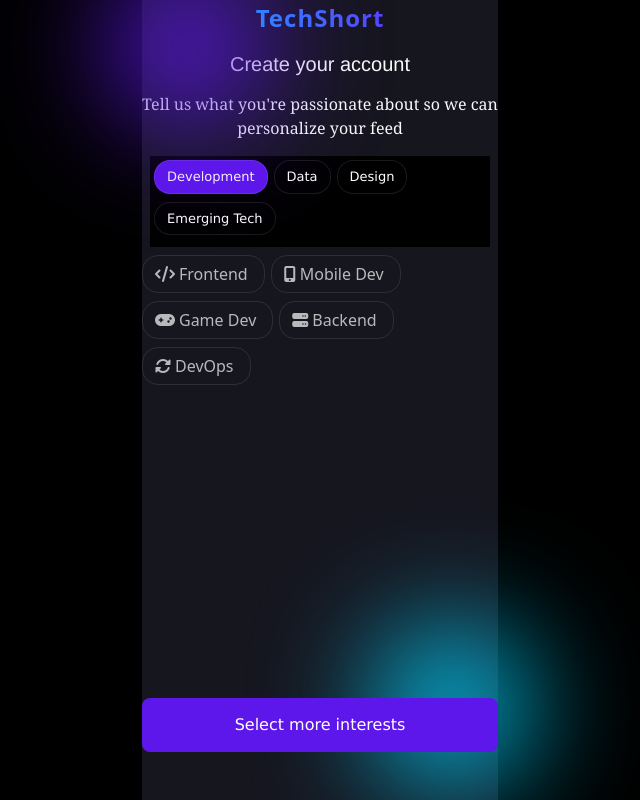
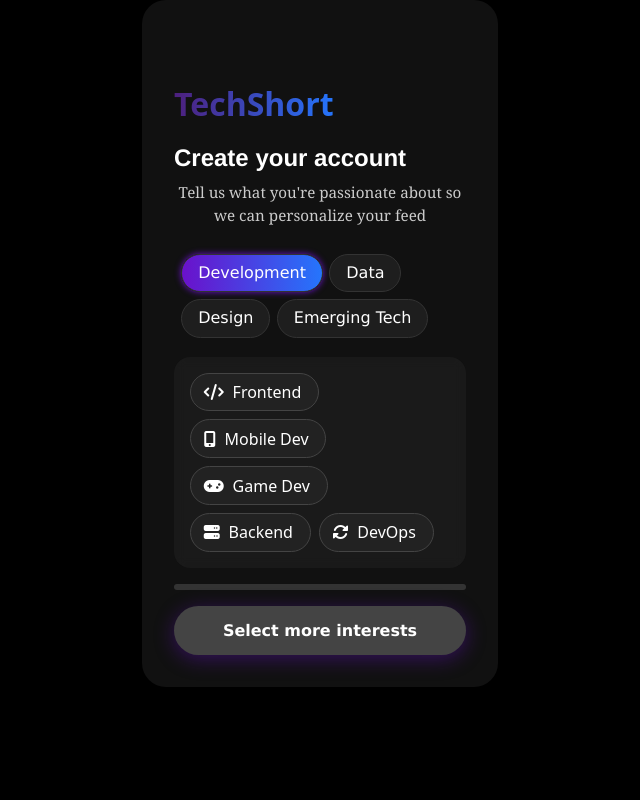
Before and after one commit to mohdshahrukh007/techShortFeed, an Angular app in the folder frontend/: page / in a window 1280 px wide. Shown: the whole page, without its empty margins (320-960 px from the left). Built offline with nearby package versions, Linux system fonts and the light colour scheme.

Commit message:
Enhance styling for interest-based signup and short feed components for improved aesthetics and usability

```diff
--- a/frontend/src/app/intrest-based-signup/intrest-based-signup.component.html
+++ b/frontend/src/app/intrest-based-signup/intrest-based-signup.component.html
@@ -8,11 +8,11 @@
 
                 <h1 class="form-title">Create your account</h1>
 
-                <div class="text-center welcome-message">
+                <div class="text-center welcome-message font-monospace">
                 <p>Tell us what you're passionate about so we can personalize your feed</p>
                 </div>
 
-                <div class="category-filter d-block p-1 m-2">
+                <div class="py-2 category-filter d-block p-1 my-2">
                 <button class="filter-btn" [class.active]="activeFilter === 'dev'" (click)="filterInterests('dev')">Development</button>
                 <button class="filter-btn" [class.active]="activeFilter === 'data'" (click)="filterInterests('data')">Data</button>
                 <button class="filter-btn" [class.active]="activeFilter === 'design'" (click)="filterInterests('design')">Design</button>
--- a/frontend/src/app/intrest-based-signup/intrest-based-signup.component.scss
+++ b/frontend/src/app/intrest-based-signup/intrest-based-signup.component.scss
@@ -8,138 +8,161 @@
   --border: rgba(255, 255, 255, 0.1);
 }
 
-body {
-  background-color: var(--background);
-  color: var(--text);
-  font-family: "Inter", sans-serif;
+.signup-card {
+  background: #111;
+  border-radius: 24px;
+  padding: 2rem;
+  box-shadow: 0 8px 32px rgba(0,0,0,0.6);
+  backdrop-filter: blur(10px);
+  position: relative;
+  overflow: hidden;
 }
 
-.container {
-  display: flex;
-  justify-content: center;
-  align-items: center;
+/* Logo with gradient text */
+.logo span {
+  font-size: 2rem;
+  font-weight: 800;
+  background: linear-gradient(90deg, #4d1f7d, #2575fc);
+  -webkit-background-clip: text;
+  -webkit-text-fill-color: transparent;
 }
-.category-filter{
-  overflow: hidden;
-  background-color: black;
-  font-size: small;
-  text-wrap: normal;
-  display: flex;
-  justify-content: center;
-  align-items: center;
+
+/* Form title */
+.form-title {
+  font-size: 1.5rem;
+  font-weight: 600;
+  color: white;
+  margin-top: 1rem;
+  margin-bottom: 0.5rem;
 }
-.signup-card {
-  height: 100vh;
-  background-color: var(--card-bg);
-  width: 100%;
-  box-shadow: 0 4px 20px rgba(0, 0, 0, 0.4);
+
+/* Welcome message */
+.welcome-message p {
+  color: #ccc;
+  font-size: 0.95rem;
+  margin-bottom: 1rem;
 }
+
+/* Category filter buttons */
+.category-filter .filter-btn {
+  margin: 0.2rem;
+  padding: 0.4rem 1rem;
+  border-radius: 24px;
+  border: 1px solid #333;
+  background: #1e1e1e;
+  color: white;
+  transition: all 0.2s;
+  font-weight: 500;
+}
+
+.category-filter .filter-btn.active {
+  background: linear-gradient(90deg, #6a11cb, #2575fc);
+  color: white;
+  box-shadow: 0 0 6px #6a11cb;
+}
+
+.category-filter .filter-btn:hover {
+  border-color: #6a11cb;
+}
+
+/* Interests container (glass effect) */
 .interests-container {
   display: flex;
   flex-wrap: wrap;
-  max-height: 20rem;
-  overflow: hidden;
-}
-.logo {
-  display: flex;
-  align-items: center;
-  justify-content: center;
-  margin-bottom: 30px;
-  position: relative;
-  z-index: 1;
-}
-.filter-btn {
-  display: inline-block;
-  padding: 6px 12px;
-  border: 1px solid var(--border);
+  gap: 0.5rem;
+  background: rgba(255,255,255,0.04);
   border-radius: 16px;
-  background: black;
-
-  margin-right: 6px;
-  margin-bottom: 8px;
-  cursor: pointer;
-}
-
-.filter-btn.active {
-  background: var(--primary);
-}
-.logo span {
-  font-size: 24px;
-  font-weight: 700;
-  background: linear-gradient(90deg, #3183ff, #5644ff);
-  -webkit-background-clip: text;
-  background-clip: text;
-  -webkit-text-fill-color: transparent;
-  letter-spacing: 1px;
-}
-
-.glow {
-  position: absolute;
-  width: 150px;
-  height: 150px;
-  border-radius: 50%;
-  filter: blur(60px);
-}
-
-.glow-1 {
-  background-color: var(--primary);
-  top: -30px;
-  left: -30px;
-}
-
-.glow-2 {
-  background-color: var(--secondary);
-  bottom: -30px;
-  right: -30px;
-}
-
-.logo {
-  text-align: center;
-  font-size: 24px;
-  font-weight: 700;
+  padding: 1rem;
+  backdrop-filter: blur(6px);
   margin-bottom: 1rem;
 }
 
-.form-title {
-  text-align: center;
-  font-size: 20px;
-  margin-bottom: 1rem;
+/* Interest tag/chip */
+.interest-tag {
+  padding: 0.4rem 0.8rem;
+  border-radius: 24px;
+  border: 1px solid #444;
+  background: #222;
+  color: white;
+  cursor: pointer;
+  align-items: center;
+  transition: all 0.2s;
 }
 
-.form-input {
-  width: 100%;
-  padding: 12px;
-  background-color: rgba(255, 255, 255, 0.05);
-  border: 1px solid var(--border);
-  border-radius: 8px;
-  color: var(--text);
-}
-
-.interest-tag {
-  display: inline-block;
-  padding: 6px 12px;
-  border: 1px solid var(--border);
-  border-radius: 16px;
-  color: var(--text-secondary);
-  margin-right: 6px;
-  margin-bottom: 8px;
-  cursor: pointer;
+.interest-tag:hover {
+  border-color: #6a11cb;
 }
 
 .interest-tag.selected {
-  background-color: var(--primary);
+  background: linear-gradient(90deg, #6a11cb, #2575fc);
   color: white;
+  box-shadow: 0 0 6px #6a11cb;
 }
 
+/* Icon spacing */
+.interest-icon {
+  margin-right: 0.3rem;
+}
+
+/* Progress bar */
+.interest-progress .progress-bar {
+  background: #333;
+  border-radius: 24px;
+  height: 6px;
+  margin-top: 0.3rem;
+  overflow: hidden;
+}
+
+.interest-progress .progress-fill {
+  background: linear-gradient(90deg, #6a11cb, #2575fc);
+  height: 100%;
+  transition: width 0.3s ease;
+}
+
+/* Signup button */
 .signup-btn {
-  position: absolute;
-  bottom: 0;
-  background-color: var(--primary);
+  width: 100%;
+  padding: 0.8rem;
+  margin-top: 1rem;
+  border-radius: 32px;
+  background: linear-gradient(90deg, #6a11cb, #2575fc);
   color: white;
   border: none;
-  padding: 15px;
-  width: 100%;
-  border-radius: 8px;
-  margin-bottom: 3rem;
-  cursor: pointer;
+  font-weight: 600;
+  font-size: 1rem;
+  box-shadow: 0 4px 20px rgba(106,17,203,0.4);
+  transition: all 0.2s;
 }
+
+.signup-btn:disabled {
+  background: #444;
+  cursor: not-allowed;
+}
+
+.signup-btn:hover:not(:disabled) {
+  transform: scale(1.03);
+}
+
+/* For Webkit browsers (Chrome, Edge, Safari) */
+::-webkit-scrollbar {
+  width: 8px;
+}
+
+::-webkit-scrollbar-track {
+  background: #000; /* Black track */
+}
+
+::-webkit-scrollbar-thumb {
+  background: #333; /* Dark grey thumb */
+  border-radius: 10px;
+}
+
+::-webkit-scrollbar-thumb:hover {
+  background: #555; /* Slightly lighter on hover */
+}
+
+/* For Firefox */
+* {
+  scrollbar-width: thin;
+  scrollbar-color: #333 #000;
+}
--- a/frontend/src/app/short-feed/short-feed.component.scss
+++ b/frontend/src/app/short-feed/short-feed.component.scss
@@ -59,8 +59,12 @@
 
 .video-wrapper {
   scroll-snap-type: y mandatory;
-  overflow-y: scroll;
-  height: 100vh;
+    overflow-y: scroll;
+    height: 100vh;
+    background: #333;
+    scrollbar-width: thin;
+    scrollbar-color: #333 #000;
+    border-radius: 10px;
 }
 
 .shorts-container {
```
